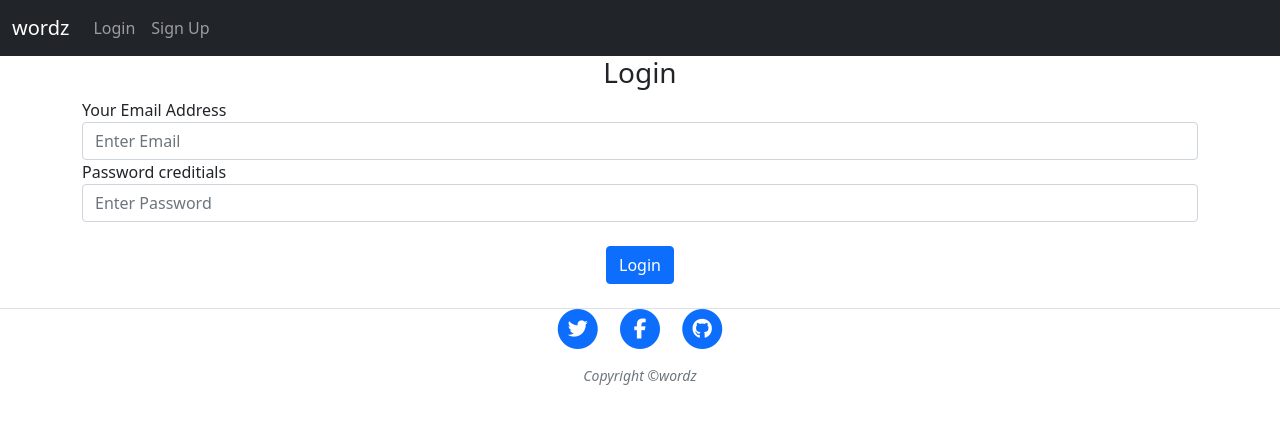
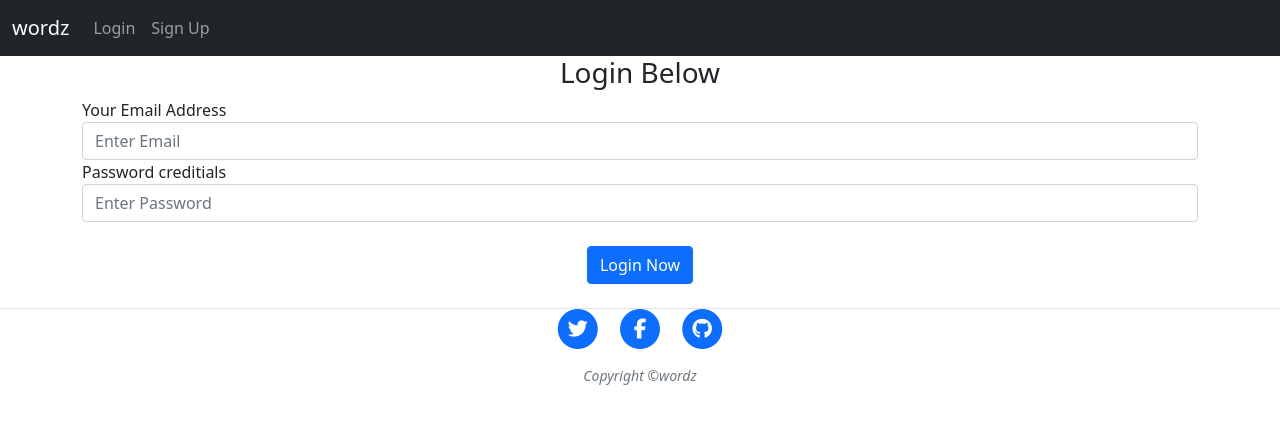
Before and after one commit to TheCaffeine/wordz, a Python web app: template website/templates/login.html in a window 1280 px wide. Shown: the top 424 px of the page. Run offline with Jinja, Linux system fonts and the light colour scheme; the template is opened without the code that fills it, so the values that code supplies are empty; some libraries are stand-ins or nearby versions.

Commit message:
Update login.html

```diff
--- a/website/templates/login.html
+++ b/website/templates/login.html
@@ -3,7 +3,7 @@
 
 
     <form method="POST">
-      <h3 align="center">Login</h3>
+      <h3 align="center">Login Below</h3>
       <div class="form-group">
         <label for="email">Your Email Address</label>
         <input
@@ -23,7 +23,7 @@
         />
         <br />
         <div align="center">
-          <button class="btn btn-primary" type="submit">Login</button>
+          <button class="btn btn-primary" type="submit">Login Now</button>
         </div>
       </div>
     </form>
```
